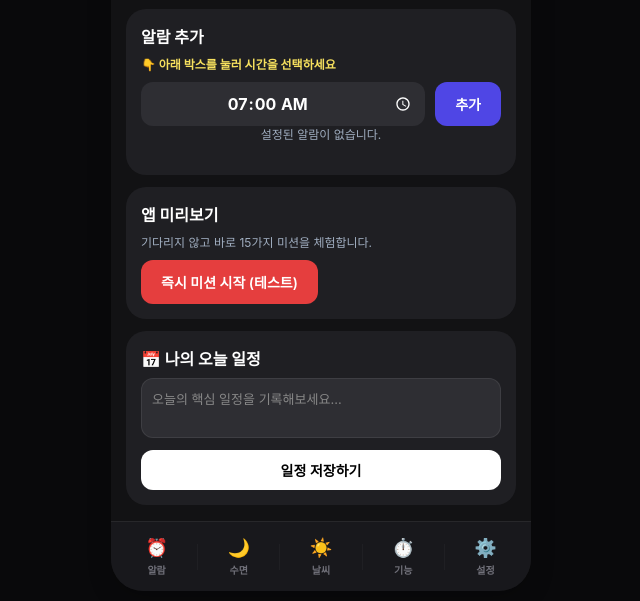
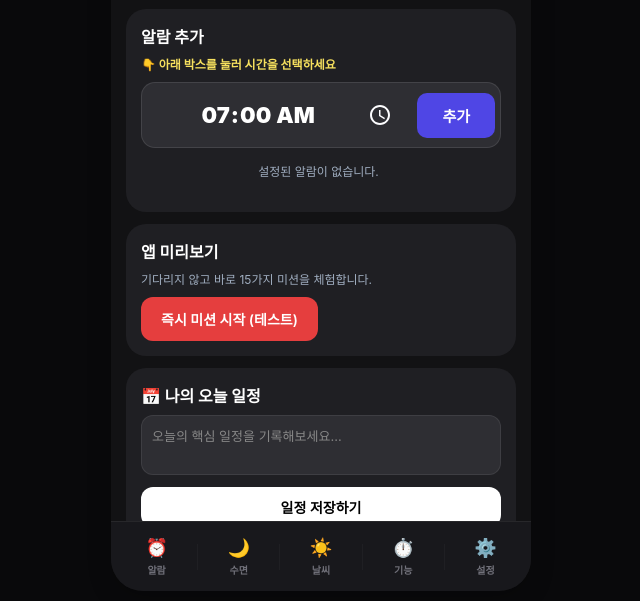
Before and after one commit to tnwls040201-oss/sleep-wake-up-app, a plain HTML site: page index.html in a window 1280 px wide. Shown: the part 199-800 px from the top of the page, without its empty margins (319-959 px from the left). Drawn offline with Linux system fonts and the light colour scheme.

Commit message:
Update style.css

```diff
--- a/style.css
+++ b/style.css
@@ -81,13 +81,22 @@ header h1 { font-size: 26px; font-weight: 800; }
 .btn-success { background-color: #ffffff; color: #000000; }
 .btn-lg { width: 100%; padding: 16px; font-size: 16px; margin-top: 15px; }
 
+/* 다중 알람 리스트 UI */
 .current-time-box { text-align: center; background: linear-gradient(135deg, #4f46e5 0%, #7c3aed 100%); color: white; border-radius: var(--radius); }
 #clock { font-size: 36px; font-weight: 800; }
 #date-string { font-size: 12px; opacity: 0.85; }
-.input-group { display: flex; gap: 10px; }
-input[type="time"] { flex: 1; padding: 10px; border-radius: 12px; border: none; background: #2e2e33; color: white; font-size: 16px; font-weight: bold; text-align: center; }
-input[type="time"]::-webkit-calendar-picker-indicator { filter: invert(100%); cursor: pointer; }
-#alarm-status-text { font-size: 12px; color: var(--text-muted); margin-top: 8px; text-align: center; }
+
+.input-group { display: flex; gap: 10px; align-items: center; background: #2e2e33; padding: 5px; border-radius: 14px; border: 1px solid rgba(255,255,255,0.1); }
+input[type="time"] { flex: 1; padding: 12px; border: none; background: transparent; color: white; font-size: 22px; font-weight: 900; text-align: center; cursor: pointer; outline: none; }
+input[type="time"]::-webkit-calendar-picker-indicator { filter: invert(100%) sepia(100%) saturate(100%) hue-rotate(180deg) brightness(100%) contrast(100%); cursor: pointer; width: 24px; height: 24px; }
+#btn-add-alarm { padding: 12px 25px; border-radius: 10px; font-size: 15px; }
+.alarm-list-container { margin-top: 15px; display: flex; flex-direction: column; gap: 8px; max-height: 150px; overflow-y: auto; padding-right: 5px; }
+.alarm-item { display: flex; justify-content: space-between; align-items: center; background: rgba(255,255,255,0.05); padding: 12px 15px; border-radius: 12px; border: 1px solid rgba(255,255,255,0.05); }
+.alarm-item.inactive { opacity: 0.5; }
+.btn-toggle-single { font-size: 12px; font-weight: bold; cursor: pointer; background: #3a3a40; color: white; padding: 6px 12px; border-radius: 8px; transition: 0.2s; border:none; }
+.btn-delete-alarm { font-size: 12px; font-weight: bold; cursor: pointer; background: rgba(229, 62, 62, 0.1); color: #fc8181; padding: 6px 12px; border-radius: 8px; transition: 0.2s; border:none;}
+.btn-delete-alarm:hover { background: #e53e3e; color: white; }
+
 
 /* 수면 서식 */
 .sleep-tracker-card { text-align: center; padding: 30px 20px; background: var(--card-bg); }
@@ -163,6 +172,7 @@ input[type="time"]::-webkit-calendar-picker-indicator { filter: invert(100%); cu
 .anim-cloud { position: absolute; z-index: 2; font-size: 24px; top: 2px; }
 .anim-rain { position: absolute; z-index: 1; font-size: 14px; animation: rainAnim 0.8s linear infinite; }
 @keyframes rainAnim { 0% { top: 12px; opacity: 1; transform: scale(1); } 100% { top: 32px; opacity: 0; transform: scale(0.5); } }
+
 .anim-float { animation: floatAnim 3s ease-in-out infinite; display: inline-block; }
 .anim-float-delay { animation: floatAnim 3s ease-in-out infinite 1.5s; display: inline-block; }
 .anim-spin { animation: spinAnim 10s linear infinite; display: inline-block; }
@@ -190,10 +200,10 @@ input[type="time"]::-webkit-calendar-picker-indicator { filter: invert(100%); cu
 .b-sub { font-size: 11px; font-weight: 600; opacity: 0.9; }
 .b-icon { font-size: 40px; }
 
-/* 💡 배너 1: 파란색 그라데이션 (image_335694 스타일) */
+/* 배너 1 (파란색 팁) */
 .banner-tip { background: linear-gradient(135deg, #3182f6 0%, #60a5fa 100%); color: white; }
 
-/* 💡 배너 2: 프리미엄 다크 골드 그라데이션 (새롭게 재설계된 VIP 스타일) */
+/* 배너 2 (프리미엄 혜택) */
 .banner-premium { background: linear-gradient(135deg, #1f1f23 0%, #121214 100%); color: white; border: 1px solid rgba(246, 224, 94, 0.4); box-shadow: 0 4px 15px rgba(0,0,0,0.5); }
 .banner-premium .b-title { color: #f6e05e; text-shadow: 0 2px 4px rgba(0,0,0,0.5); }
 .banner-premium .b-sub { color: #cbd5e0; opacity: 1; }
@@ -249,7 +259,7 @@ input[type="time"]::-webkit-calendar-picker-indicator { filter: invert(100%); cu
 .timer-circle { width: 120px; height: 120px; border-radius: 50%; border: 6px solid var(--color-danger); display: flex; justify-content: center; align-items: center; font-size: 16px; margin: 40px auto; }
 #survival-countdown { font-size: 36px; font-weight: 800; color: var(--color-danger); }
 
-/* 모달 오버레이 */
+/* 모달 오버레이 수정 완료 (오타 및 레이아웃 붕괴 완벽 해결) */
 .modal-overlay { position: absolute; top: 0; left: 0; width: 100%; height: 100%; background: rgba(0, 0, 0, 0.85); z-index: 100; display: none; justify-content: center; align-items: center; padding: 20px; }
 .modal-overlay.active { display: flex; }
 .modal-content { background: var(--card-bg); width: 100%; max-width: 360px; border-radius: var(--radius); padding: 25px; border: 1px solid rgba(255,255,255,0.1); text-align: center; animation: slideUp 0.4s cubic-bezier(0.16, 1, 0.3, 1); }
```
